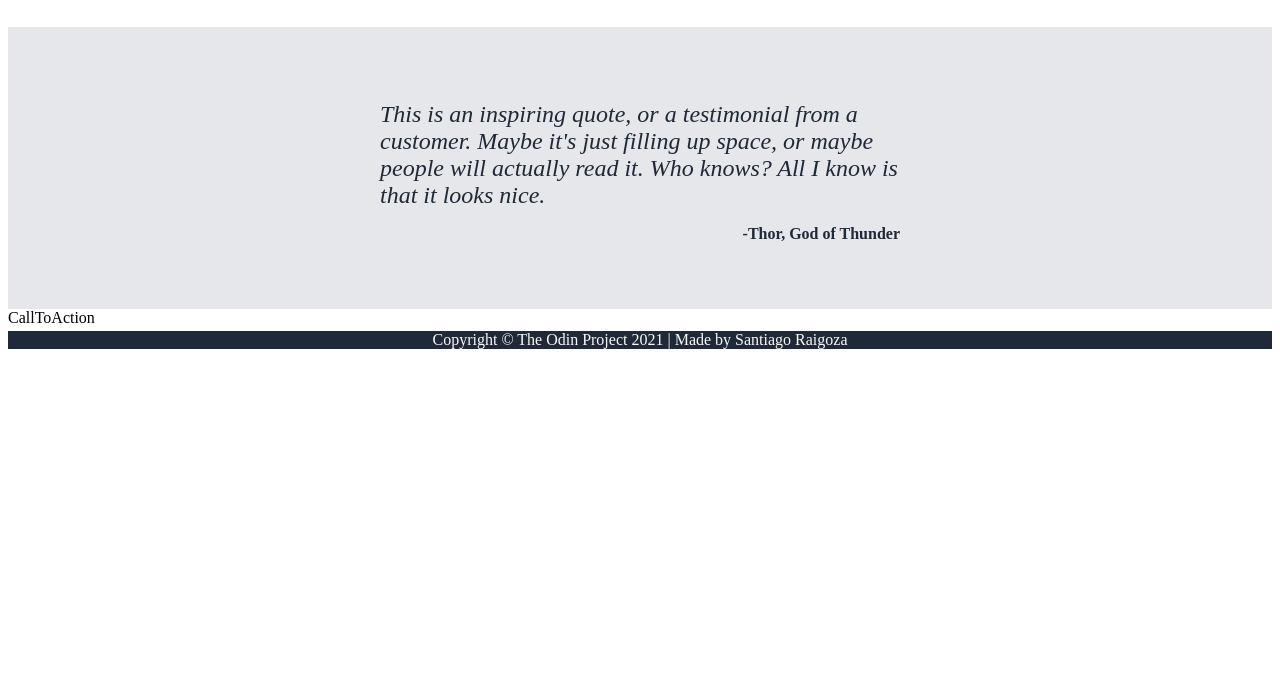
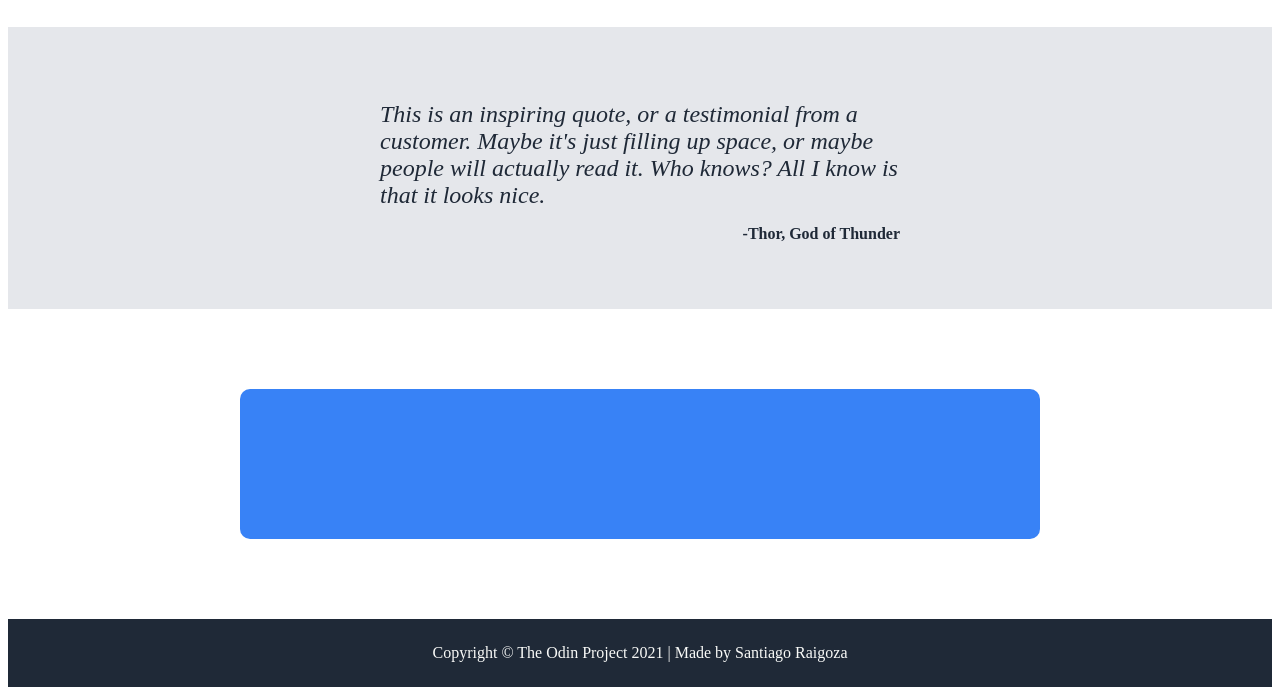
Before and after one commit to santi-raigoza/landing-page, a plain HTML site: page index.html in a window 1280 px wide. Shown: the part 659-1346 px from the top of the page. Before the commit the page ends 1016 px from the top, so only its background shows below. Drawn offline with Linux system fonts and the light colour scheme.

Commit message:
added the call to action section
created the base outline for the call to action in landing page

```diff
--- a/index.html
+++ b/index.html
@@ -63,7 +63,9 @@
             </div>
         </div>
         <div class="call-to-action">
-            CallToAction
+            <div class="cta-container">
+
+            </div>
         </div>
         <div class="footer">
             <div>Copyright © The Odin Project 2021 | Made by Santiago Raigoza</div>
--- a/style.css
+++ b/style.css
@@ -138,6 +138,19 @@ a {
     justify-content: end;
 }
 
+.call-to-action {
+    display: flex;
+    justify-content: center;
+    padding: 80px;
+}
+
+.cta-container {
+    width: 800px;
+    height: 150px;
+    background-color: #3882F6;
+    border-radius: 10px;
+}
+
 .footer {
     display: flex;
     justify-content: center;
@@ -145,4 +158,5 @@ a {
     background-color: #1f2937;
     flex: 0.25;
     color: #F9FAF8;
+    padding: 25px 0px;
 }
```
